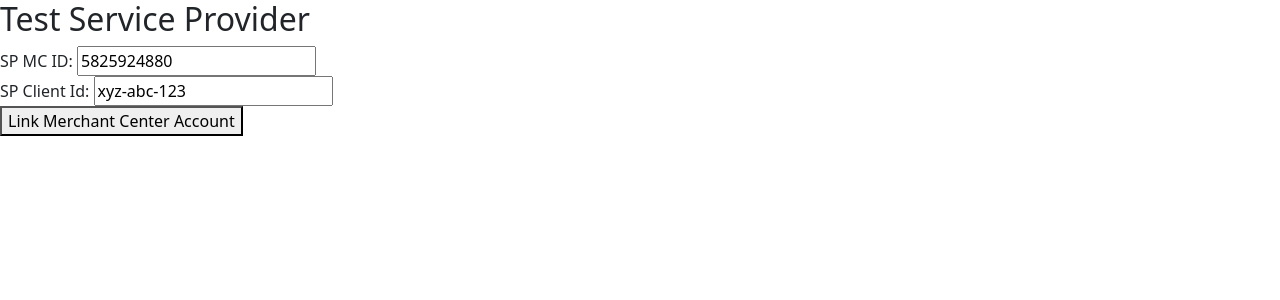
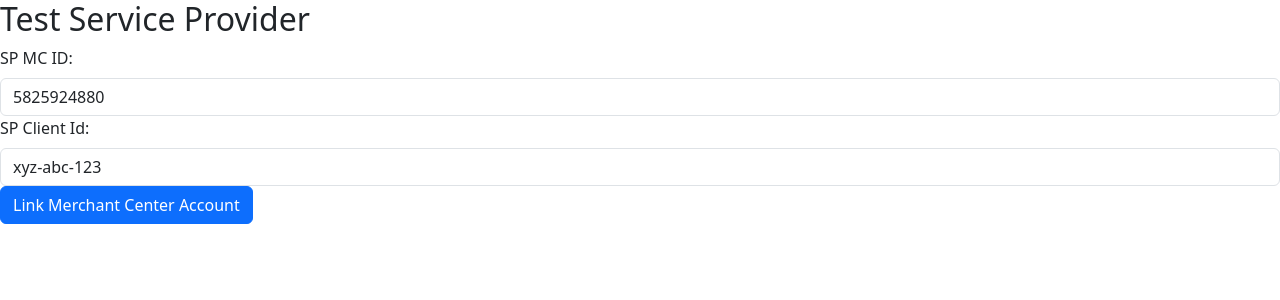
Before and after one commit to dwdii/dwdii.github.io, a Jekyll site: the page sp2/index.html, which Jekyll copies as it is, in a window 1280 px wide. Shown: the top 300 px of the page. Built offline with Jekyll 4.4.1, drawn with Linux system fonts in a browser that asks for light colours.

Commit message:
Enhance form styling and structure in index.html

```diff
--- a/sp2/index.html
+++ b/sp2/index.html
@@ -12,9 +12,15 @@
 
 <fieldset>
 	<div>
-		<div><label for="spmcid">SP MC ID:</label> <input type="text" id="spmcid" name="spmcid" value="5825924880">  </div>
-		<div>SP Client Id: <input type="text" id="spclientid" value="xyz-abc-123">  </div>
-		<div> <button id="linkButton">Link Merchant Center Account</button> </div>
+		<div>
+			<label for="spmcid" class="form-label">SP MC ID:</label>
+			<input type="text" id="spmcid" name="spmcid" class="form-control" value="5825924880">
+		</div>
+		<div>
+			<label for="spclientid" class="form-label">SP Client Id:</label>
+			<input type="text" id="spclientid" name="spclientid" class="form-control" value="xyz-abc-123">
+		</div>
+		<div> <button id="linkButton" class="btn btn-primary">Link Merchant Center Account</button> </div>
 	</div>
 </fieldset>
 <fieldset>
```
